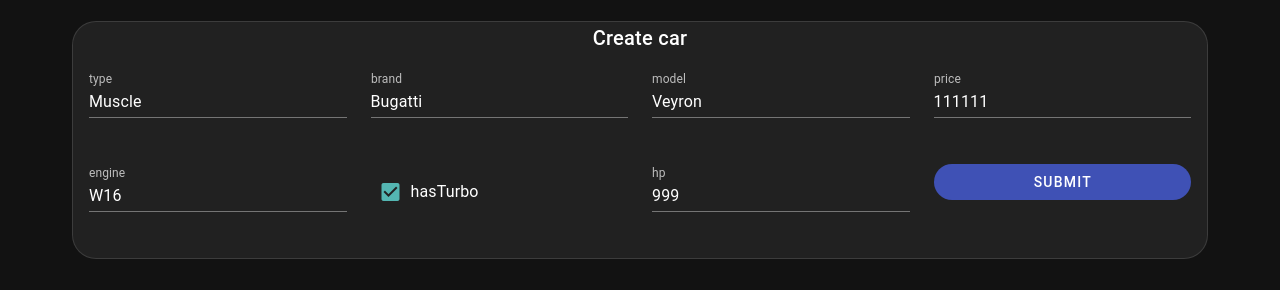
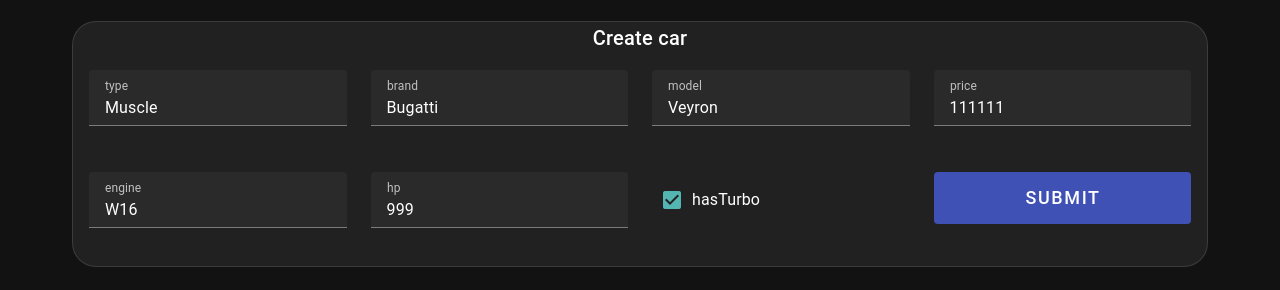
Before and after one commit to yourock1988/app-things, a Vue app in the folder apps/frontend/: page /cars in a window 1280 px wide. Shown: the part 210-500 px from the top of the page. Built offline with nearby package versions, Linux system fonts and the light colour scheme; no server answers.

Commit message:
Switched: design system to material design 2

```diff
--- a/apps/frontend/src/components/cars-widget/CarsItem.vue
+++ b/apps/frontend/src/components/cars-widget/CarsItem.vue
@@ -57,7 +57,6 @@
         v-if="isEdit"
         v-model.number="localCar.price"
         :error-messages="car.err?.price?._errors"
-        variant="underlined"
         density="compact"
       />
       <span v-else>{{ localCar.price }}</span>
@@ -67,7 +66,6 @@
         v-if="isEdit"
         v-model="localCar.engine"
         :error-messages="car.err?.engine?._errors"
-        variant="underlined"
         density="compact"
       />
       <span v-else>{{ localCar.engine }}</span>
@@ -77,7 +75,6 @@
         v-if="isEdit"
         v-model="localCar.hasTurbo"
         :error-messages="car.err?.hasTurbo?._errors"
-        variant="underlined"
         density="compact"
       />
       <span v-else>{{ localCar.hasTurbo }}</span>
@@ -87,7 +84,6 @@
         v-if="isEdit"
         v-model.number="localCar.hp"
         :error-messages="car.err?.hp?._errors"
-        variant="underlined"
         density="compact"
       />
       <span v-else>{{ localCar.hp }}</span>
--- a/apps/frontend/src/components/cars-widget/CarsSubmitter.vue
+++ b/apps/frontend/src/components/cars-widget/CarsSubmitter.vue
@@ -52,7 +52,6 @@
                     v-model="localCar.type"
                     :error-messages="err?.type?._errors"
                     label="type"
-                    variant="underlined"
                     autocomplete="off"
                   />
                 </v-col>
@@ -61,7 +60,6 @@
                     v-model="localCar.brand"
                     :error-messages="err?.brand?._errors"
                     label="brand"
-                    variant="underlined"
                     autocomplete="off"
                   />
                 </v-col>
@@ -70,7 +68,6 @@
                     v-model="localCar.model"
                     :error-messages="err?.model?._errors"
                     label="model"
-                    variant="underlined"
                     autocomplete="off"
                   />
                 </v-col>
@@ -79,7 +76,6 @@
                     v-model.number="localCar.price"
                     :error-messages="err?.price?._errors"
                     label="price"
-                    variant="underlined"
                     autocomplete="off"
                   />
                 </v-col>
@@ -88,16 +84,6 @@
                     v-model="localCar.engine"
                     :error-messages="err?.engine?._errors"
                     label="engine"
-                    variant="underlined"
-                    autocomplete="off"
-                  />
-                </v-col>
-                <v-col cols="3">
-                  <v-checkbox
-                    v-model="localCar.hasTurbo"
-                    :error-messages="err?.hasTurbo?._errors"
-                    label="hasTurbo"
-                    variant="underlined"
                     autocomplete="off"
                   />
                 </v-col>
@@ -106,12 +92,27 @@
                     v-model.number="localCar.hp"
                     :error-messages="err?.hp?._errors"
                     label="hp"
-                    variant="underlined"
                     autocomplete="off"
                   />
                 </v-col>
+
                 <v-col cols="3">
-                  <v-btn :loading text="Submit" type="submit" block></v-btn>
+                  <v-checkbox
+                    v-model="localCar.hasTurbo"
+                    :error-messages="err?.hasTurbo?._errors"
+                    label="hasTurbo"
+                    autocomplete="off"
+                  />
+                </v-col>
+
+                <v-col cols="3">
+                  <v-btn
+                    :loading
+                    size="x-large"
+                    type="submit"
+                    text="Submit"
+                    block
+                  ></v-btn>
                 </v-col>
 
                 <v-col v-if="err?._errors.length > 0" cols="12">
--- a/apps/frontend/src/components/users-widget/UsersItem.vue
+++ b/apps/frontend/src/components/users-widget/UsersItem.vue
@@ -55,7 +55,6 @@
         v-if="isEdit"
         v-model="localUser.password"
         :error-messages="user.err?.password?._errors"
-        variant="underlined"
         density="compact"
       />
       <span v-else>{{ localUser.password }}</span>
@@ -66,7 +65,6 @@
         v-if="isEdit"
         v-model.number="localUser.money"
         :error-messages="user.err?.money?._errors"
-        variant="underlined"
         density="compact"
       />
       <span v-else>{{ localUser.money }}</span>
--- a/apps/frontend/src/components/users-widget/UsersSubmitter.vue
+++ b/apps/frontend/src/components/users-widget/UsersSubmitter.vue
@@ -48,7 +48,6 @@
                     v-model="localUser.nickname"
                     :error-messages="err?.nickname?._errors"
                     label="nickname"
-                    variant="underlined"
                     autocomplete="off"
                   />
                 </v-col>
@@ -57,7 +56,6 @@
                     v-model="localUser.password"
                     :error-messages="err?.password?._errors"
                     label="password"
-                    variant="underlined"
                     autocomplete="off"
                   />
                 </v-col>
@@ -66,12 +64,17 @@
                     v-model="localUser.email"
                     :error-messages="err?.email?._errors"
                     label="email"
-                    variant="underlined"
                     autocomplete="off"
                   />
                 </v-col>
                 <v-col cols="3">
-                  <v-btn :loading text="Submit" type="submit" block></v-btn>
+                  <v-btn
+                    :loading
+                    size="x-large"
+                    type="submit"
+                    text="Submit"
+                    block
+                  ></v-btn>
                 </v-col>
 
                 <v-col v-if="err?._errors.length > 0" cols="12">
--- a/apps/frontend/src/pages/PageSignUp.vue
+++ b/apps/frontend/src/pages/PageSignUp.vue
@@ -62,7 +62,6 @@
                     v-model="dto.nickname"
                     :error-messages="err?.nickname?._errors"
                     label="nickname"
-                    variant="underlined"
                     autocomplete="off"
                   />
                 </v-col>
@@ -71,7 +70,6 @@
                     v-model="dto.password"
                     :error-messages="err?.password?._errors"
                     label="password"
-                    variant="underlined"
                     autocomplete="off"
                   />
                 </v-col>
@@ -80,7 +78,6 @@
                     v-model="dto.repasswd"
                     :error-messages="err?.repasswd?._errors"
                     label="repasswd"
-                    variant="underlined"
                     autocomplete="off"
                   />
                 </v-col>
@@ -89,7 +86,6 @@
                     v-model="dto.email"
                     :error-messages="err?.email?._errors"
                     label="email"
-                    variant="underlined"
                     autocomplete="off"
                   />
                 </v-col>
@@ -100,7 +96,6 @@
                     :items="['California', 'Florida', 'Texas']"
                     :error-messages="err?.city?._errors"
                     label="city"
-                    variant="underlined"
                     autocomplete="off"
                   ></v-select>
                 </v-col>
@@ -115,7 +110,13 @@
                 </v-col>
 
                 <v-col cols="12">
-                  <v-btn text="sign up" type="submit" block :is-loading></v-btn>
+                  <v-btn
+                    :is-loading
+                    size="x-large"
+                    type="submit"
+                    text="sign up"
+                    block
+                  ></v-btn>
                 </v-col>
 
                 <v-col v-if="err?._errors?.length > 0" cols="12">
--- a/apps/frontend/vuetify-config.js
+++ b/apps/frontend/vuetify-config.js
@@ -1,11 +1,11 @@
 import 'vuetify/styles'
 import '@mdi/font/css/materialdesignicons.css'
 import colors from 'vuetify/util/colors'
-import { md3 } from 'vuetify/blueprints'
+import { md2 } from 'vuetify/blueprints'
 import { createVuetify } from 'vuetify'
 
 export default createVuetify({
-  blueprint: md3,
+  blueprint: md2,
   theme: {
     defaultTheme: 'dark',
     themes: {
```
